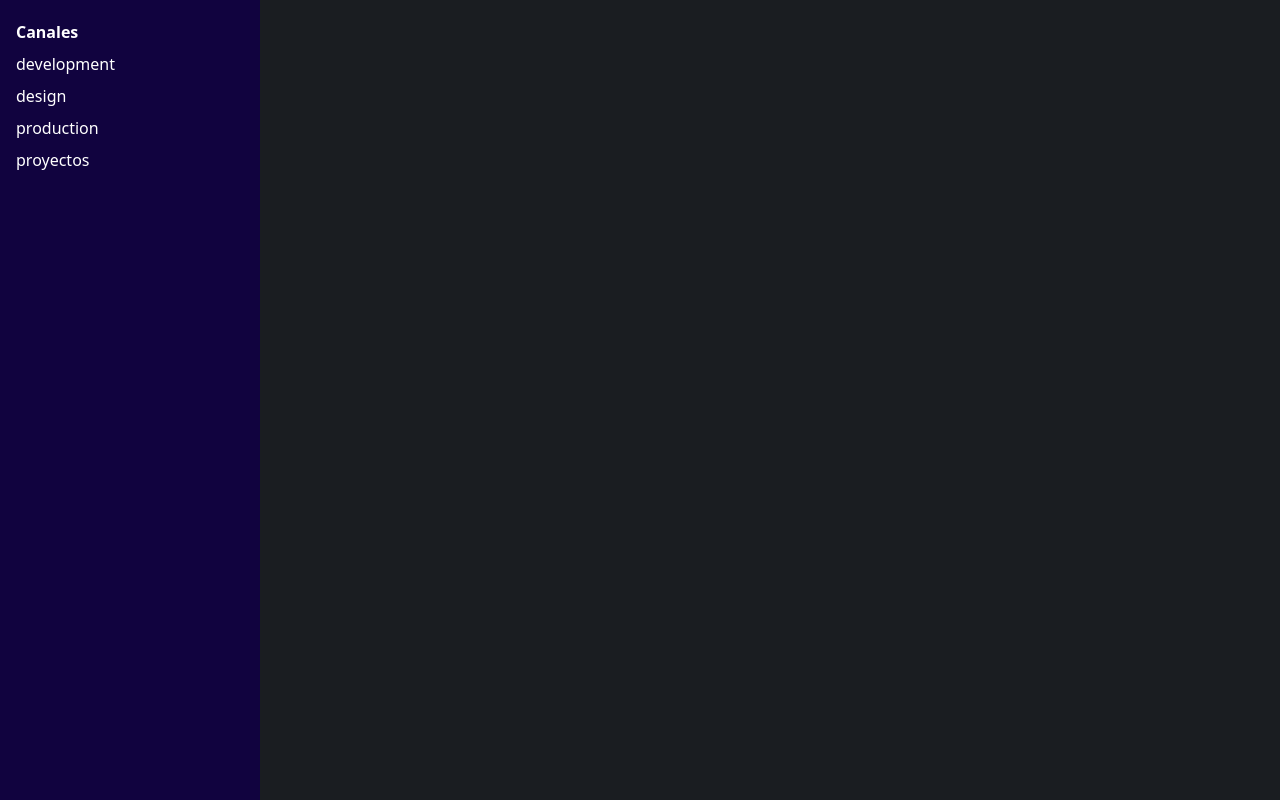
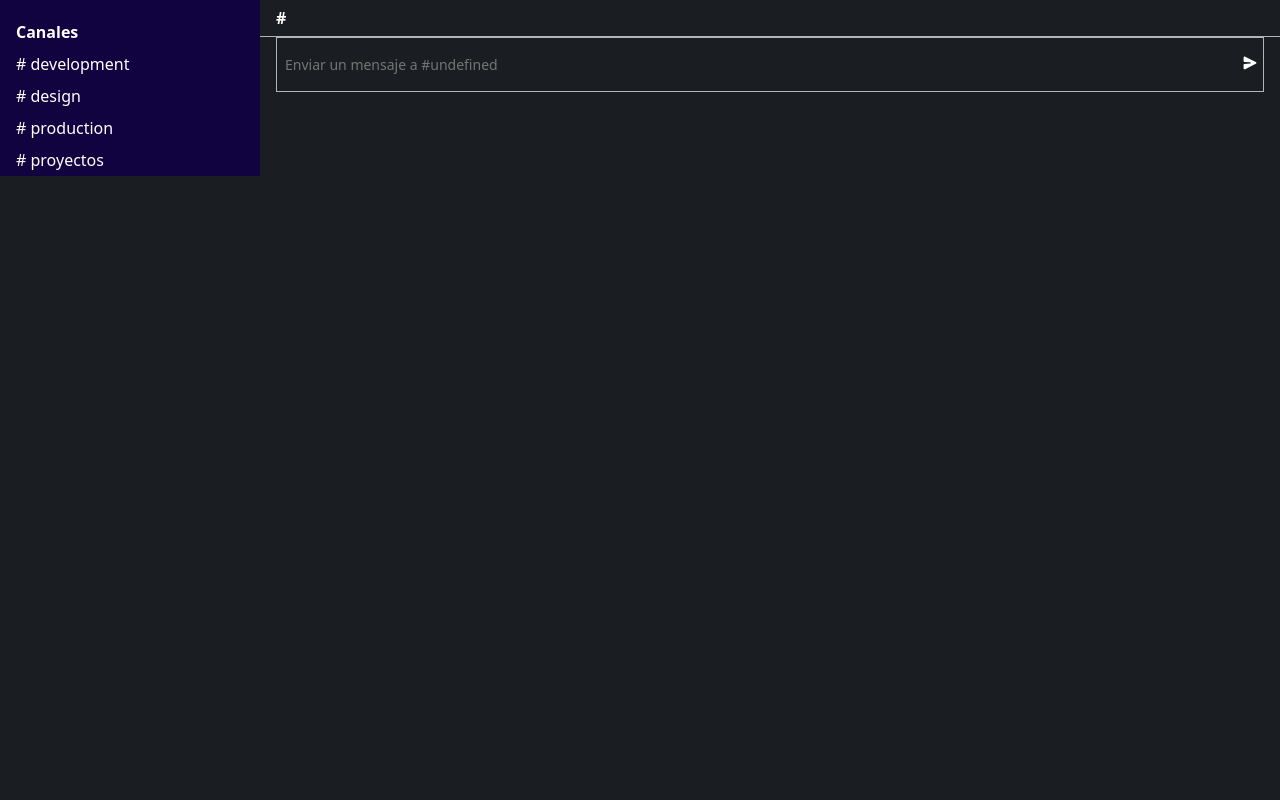
Before and after one commit to nicothomas1201/vue-slacker, a Vue app: page / in a window 1280 px wide. Both pictures are taken after typing "name@example.com", "Sample123" into the empty fields and a click on the button "inicia sesion". Built offline with nearby package versions, Linux system fonts and the light colour scheme.

Commit message:
add icon and set layout stules

```diff
--- a/src/components/Channel.vue
+++ b/src/components/Channel.vue
@@ -1,6 +1,6 @@
 <template>
   <li @click="handleClick" :class="classActive">
-      {{ name }}
+      # {{ name }}
   </li>
 </template>
 
--- /dev/null
+++ b/src/components/Icons/send.vue
@@ -0,0 +1,15 @@
+<template>
+  <svg width="14" height="14" viewBox="0 0 14 14" fill="none" xmlns="http://www.w3.org/2000/svg">
+    <path d="M1.64 13.3C1.816 13.3 1.992 13.276 2.176 13.18L12.752 7.78C13.112 7.596 13.4 7.308 13.4 6.9C13.4 6.492 13.112 6.204 12.752 6.02L2.176 0.627999C1.992 0.532 1.808 0.499999 1.64 0.499999C1.064 0.499999 0.6 0.955999 0.6 1.636V5.18C0.6 5.588 0.904 5.876 1.304 5.884L7.2 6.3C7.528 6.308 7.8 6.572 7.8 6.9C7.8 7.228 7.528 7.492 7.2 7.5L1.304 7.916C0.904 7.924 0.6 8.212 0.6 8.62V12.172C0.6 12.852 1.064 13.3 1.64 13.3Z" :fill="color" />
+  </svg>
+</template>
+
+<script setup>
+  import { defineProps, toRefs } from 'vue';
+
+  const props = defineProps({
+    color: String
+  })
+
+  const { color } = toRefs(props)
+</script>
--- a/src/components/Layout.vue
+++ b/src/components/Layout.vue
@@ -14,9 +14,16 @@
 .layout{
   display: grid;
   grid-template-columns: 260px 1fr;
-  grid-template-rows: 100vh;
+  grid-template-rows: min-content 1fr min-content;
+  grid-template-areas: "sidebar header" "sidebar messages" "sidebar footer";
 }
 .sidebar{
   background: var(--primary);
+  grid-area: sidebar;
+}
+
+.messages{
+  position: relative;
+  /* overflow: auto; */
 }
 </style>
--- a/src/stores/messages.store.js
+++ b/src/stores/messages.store.js
@@ -11,6 +11,102 @@ export default defineStore('messages',{
       {id: 6, text: "Hola Nicolas desde canal 4", channelId: 4, author: 2},
       {id: 7, text: "Hola Nicolas desde canal 4", channelId: 4, author: 2},
       {id: 8, text: "Hola Nicolas desde canal 4", channelId: 4, author: 2},
+      {id: 4, text: "Hola Nicolas desde canal 4", channelId: 4, author: 2},
+      {id: 5, text: "Hola Nicolas desde canal 4", channelId: 4, author: 2},
+      {id: 6, text: "Hola Nicolas desde canal 4", channelId: 4, author: 2},
+      {id: 7, text: "Hola Nicolas desde canal 4", channelId: 4, author: 2},
+      {id: 8, text: "Hola Nicolas desde canal 4", channelId: 4, author: 2},
+      {id: 4, text: "Hola Nicolas desde canal 4", channelId: 4, author: 2},
+      {id: 5, text: "Hola Nicolas desde canal 4", channelId: 4, author: 2},
+      {id: 6, text: "Hola Nicolas desde canal 4", channelId: 4, author: 2},
+      {id: 7, text: "Hola Nicolas desde canal 4", channelId: 4, author: 2},
+      {id: 8, text: "Hola Nicolas desde canal 4", channelId: 4, author: 2},
+      {id: 4, text: "Hola Nicolas desde canal 4", channelId: 4, author: 2},
+      {id: 5, text: "Hola Nicolas desde canal 4", channelId: 4, author: 2},
+      {id: 6, text: "Hola Nicolas desde canal 4", channelId: 4, author: 2},
+      {id: 7, text: "Hola Nicolas desde canal 4", channelId: 4, author: 2},
+      {id: 8, text: "Hola Nicolas desde canal 4", channelId: 4, author: 2},
+      {id: 4, text: "Hola Nicolas desde canal 4", channelId: 4, author: 2},
+      {id: 5, text: "Hola Nicolas desde canal 4", channelId: 4, author: 2},
+      {id: 6, text: "Hola Nicolas desde canal 4", channelId: 4, author: 2},
+      {id: 7, text: "Hola Nicolas desde canal 4", channelId: 4, author: 2},
+      {id: 8, text: "Hola Nicolas desde canal 4", channelId: 4, author: 2},
+      {id: 4, text: "Hola Nicolas desde canal 4", channelId: 4, author: 2},
+      {id: 5, text: "Hola Nicolas desde canal 4", channelId: 4, author: 2},
+      {id: 6, text: "Hola Nicolas desde canal 4", channelId: 4, author: 2},
+      {id: 7, text: "Hola Nicolas desde canal 4", channelId: 4, author: 2},
+      {id: 8, text: "Hola Nicolas desde canal 4", channelId: 4, author: 2},
+      {id: 4, text: "Hola Nicolas desde canal 4", channelId: 4, author: 2},
+      {id: 5, text: "Hola Nicolas desde canal 4", channelId: 4, author: 2},
+      {id: 6, text: "Hola Nicolas desde canal 4", channelId: 4, author: 2},
+      {id: 7, text: "Hola Nicolas desde canal 4", channelId: 4, author: 2},
+      {id: 8, text: "Hola Nicolas desde canal 4", channelId: 4, author: 2},
+      {id: 4, text: "Hola Nicolas desde canal 4", channelId: 4, author: 2},
+      {id: 5, text: "Hola Nicolas desde canal 4", channelId: 4, author: 2},
+      {id: 6, text: "Hola Nicolas desde canal 4", channelId: 4, author: 2},
+      {id: 7, text: "Hola Nicolas desde canal 4", channelId: 4, author: 2},
+      {id: 8, text: "Hola Nicolas desde canal 4", channelId: 4, author: 2},
+      {id: 4, text: "Hola Nicolas desde canal 4", channelId: 4, author: 2},
+      {id: 5, text: "Hola Nicolas desde canal 4", channelId: 4, author: 2},
+      {id: 6, text: "Hola Nicolas desde canal 4", channelId: 4, author: 2},
+      {id: 7, text: "Hola Nicolas desde canal 4", channelId: 4, author: 2},
+      {id: 8, text: "Hola Nicolas desde canal 4", channelId: 4, author: 2},
+      {id: 4, text: "Hola Nicolas desde canal 4", channelId: 4, author: 2},
+      {id: 5, text: "Hola Nicolas desde canal 4", channelId: 4, author: 2},
+      {id: 6, text: "Hola Nicolas desde canal 4", channelId: 4, author: 2},
+      {id: 7, text: "Hola Nicolas desde canal 4", channelId: 4, author: 2},
+      {id: 8, text: "Hola Nicolas desde canal 4", channelId: 4, author: 2},
+      {id: 4, text: "Hola Nicolas desde canal 4", channelId: 4, author: 2},
+      {id: 5, text: "Hola Nicolas desde canal 4", channelId: 4, author: 2},
+      {id: 6, text: "Hola Nicolas desde canal 4", channelId: 4, author: 2},
+      {id: 7, text: "Hola Nicolas desde canal 4", channelId: 4, author: 2},
+      {id: 8, text: "Hola Nicolas desde canal 4", channelId: 4, author: 2},
+      {id: 4, text: "Hola Nicolas desde canal 4", channelId: 4, author: 2},
+      {id: 5, text: "Hola Nicolas desde canal 4", channelId: 4, author: 2},
+      {id: 6, text: "Hola Nicolas desde canal 4", channelId: 4, author: 2},
+      {id: 7, text: "Hola Nicolas desde canal 4", channelId: 4, author: 2},
+      {id: 8, text: "Hola Nicolas desde canal 4", channelId: 4, author: 2},
+      {id: 4, text: "Hola Nicolas desde canal 4", channelId: 4, author: 2},
+      {id: 5, text: "Hola Nicolas desde canal 4", channelId: 4, author: 2},
+      {id: 6, text: "Hola Nicolas desde canal 4", channelId: 4, author: 2},
+      {id: 7, text: "Hola Nicolas desde canal 4", channelId: 4, author: 2},
+      {id: 8, text: "Hola Nicolas desde canal 4", channelId: 4, author: 2},
+      {id: 4, text: "Hola Nicolas desde canal 4", channelId: 4, author: 2},
+      {id: 5, text: "Hola Nicolas desde canal 4", channelId: 4, author: 2},
+      {id: 6, text: "Hola Nicolas desde canal 4", channelId: 4, author: 2},
+      {id: 7, text: "Hola Nicolas desde canal 4", channelId: 4, author: 2},
+      {id: 8, text: "Hola Nicolas desde canal 4", channelId: 4, author: 2},
+      {id: 4, text: "Hola Nicolas desde canal 4", channelId: 4, author: 2},
+      {id: 5, text: "Hola Nicolas desde canal 4", channelId: 4, author: 2},
+      {id: 6, text: "Hola Nicolas desde canal 4", channelId: 4, author: 2},
+      {id: 7, text: "Hola Nicolas desde canal 4", channelId: 4, author: 2},
+      {id: 8, text: "Hola Nicolas desde canal 4", channelId: 4, author: 2},
+      {id: 4, text: "Hola Nicolas desde canal 4", channelId: 4, author: 2},
+      {id: 5, text: "Hola Nicolas desde canal 4", channelId: 4, author: 2},
+      {id: 6, text: "Hola Nicolas desde canal 4", channelId: 4, author: 2},
+      {id: 7, text: "Hola Nicolas desde canal 4", channelId: 4, author: 2},
+      {id: 8, text: "Hola Nicolas desde canal 4", channelId: 4, author: 2},
+      {id: 4, text: "Hola Nicolas desde canal 4", channelId: 4, author: 2},
+      {id: 5, text: "Hola Nicolas desde canal 4", channelId: 4, author: 2},
+      {id: 6, text: "Hola Nicolas desde canal 4", channelId: 4, author: 2},
+      {id: 7, text: "Hola Nicolas desde canal 4", channelId: 4, author: 2},
+      {id: 8, text: "Hola Nicolas desde canal 4", channelId: 4, author: 2},
+      {id: 4, text: "Hola Nicolas desde canal 4", channelId: 4, author: 2},
+      {id: 5, text: "Hola Nicolas desde canal 4", channelId: 4, author: 2},
+      {id: 6, text: "Hola Nicolas desde canal 4", channelId: 4, author: 2},
+      {id: 7, text: "Hola Nicolas desde canal 4", channelId: 4, author: 2},
+      {id: 8, text: "Hola Nicolas desde canal 4", channelId: 4, author: 2},
+      {id: 4, text: "Hola Nicolas desde canal 4", channelId: 4, author: 2},
+      {id: 5, text: "Hola Nicolas desde canal 4", channelId: 4, author: 2},
+      {id: 6, text: "Hola Nicolas desde canal 4", channelId: 4, author: 2},
+      {id: 7, text: "Hola Nicolas desde canal 4", channelId: 4, author: 2},
+      {id: 8, text: "Hola Nicolas desde canal 4", channelId: 4, author: 2},
+      {id: 4, text: "Hola Nicolas desde canal 4", channelId: 4, author: 2},
+      {id: 5, text: "Hola Nicolas desde canal 4", channelId: 4, author: 2},
+      {id: 6, text: "Hola Nicolas desde canal 4", channelId: 4, author: 2},
+      {id: 7, text: "Hola Nicolas desde canal 4", channelId: 4, author: 2},
+      {id: 8, text: "Hola Nicolas desde canal 4", channelId: 4, author: 2},
+
     ]
   }),
   getters: {
--- a/src/views/Home.view.vue
+++ b/src/views/Home.view.vue
@@ -16,12 +16,27 @@
       </div>
     </template>
 
+
+
+
     <template #messages>
-      <header class="header">
-        {{ titleChannel }}
+      <header class="header-messages">
+        <h2 class="title">
+          # {{ titleChannel }}
+        </h2>
       </header>
+
       <router-view></router-view>
+
+      <form class="footer ">
+        <input type="text" :placeholder="`Enviar un mensaje a #${titleChannel}`" />
+        <button class="button-submit">
+          <Send color="white" />
+          <!-- <img src="@/assets/icons/send.png" /> -->
+        </button>
+      </form>
     </template>
+
 
   </Layout>
 
@@ -30,6 +45,7 @@
 <script setup>
   import Channel from "@/components/Channel.vue"
   import Layout from "../components/Layout.vue";
+  import Send from "../components/Icons/send.vue";
   import useChannelsStore from "@/stores/channels.store.js"
   import { storeToRefs } from "pinia";
   import { useRouter, useRoute } from "vue-router"
@@ -72,4 +88,45 @@
   display: flex;
   flex-direction: column;
 }
+
+.header-messages{
+  grid-area: header;
+  display: flex;
+  justify-content: space-between;
+  align-items: center;
+  padding-block: 6px;
+  border-block-end: 1px solid #B4B4B4;
+  padding-inline: 16px;
+  background-color: var(--black);
+}
+
+.header-messages .title{
+  margin: 0;
+  font: var(--body1-bold);
+}
+
+.footer{
+  border: 1px solid var(--grey);
+  background: var(--black);
+  display: flex;
+  grid-area: footer;
+  margin-inline: 16px;
+}
+
+.footer input{
+  background: transparent;
+  border: none;
+  outline: none;
+  flex: 1;
+  font: var(--body2-regular);
+  color: var(--white);
+  padding: 14.5px 8px;
+}
+
+.button-submit{
+  background: transparent;
+  border: none;
+  outline: none;
+  cursor: pointer;
+}
 </style>
--- a/src/views/Messages.view.vue
+++ b/src/views/Messages.view.vue
@@ -1,6 +1,8 @@
 <template>
-  <div v-for="msg in filteredMessages" :key="msg.id">
+  <div class="messages-container">
     <MessageItem
+      v-for="msg in filteredMessages"
+      :key="msg.id"
       :message="msg.text"
     />
   </div>
@@ -25,3 +27,13 @@
     return messagesStore.filterByChannelId(id)
   })
 </script>
+
+<style scoped>
+  .messages-container{
+    grid-area: main;
+    box-sizing: border-box;
+    max-block-size: calc(100vh - 37px - 55px );
+    overflow: auto;
+    padding-inline: 16px;
+  }
+</style>
```
Also changed, not shown: src/stores/contacts.store.js (added, +18 -0 lines), src/assets/avatars/cristopher.png (added), src/assets/avatars/miguel.png (added).
